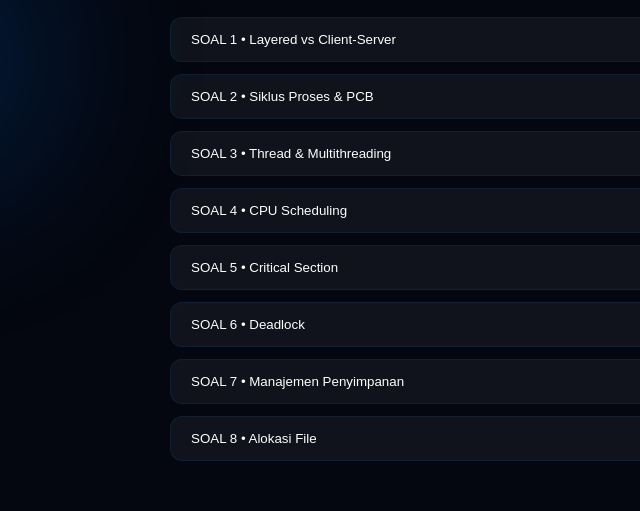
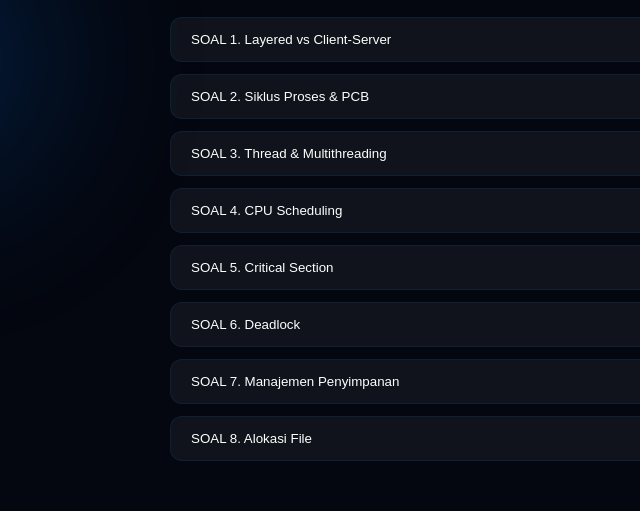
Before and after one commit to ThingForAll/uas-os-page, a plain HTML site: page index.html in a window 1280 px wide. Shown: the part 230-741 px from the top of the page, 90-730 px from the left. Drawn offline with Linux system fonts and the light colour scheme.

Commit message:
Update index.html

```diff
--- a/index.html
+++ b/index.html
@@ -24,14 +24,14 @@
 
   <!-- LIST SOAL -->
   <div class="list-container">
-    <button class="soal" data-id="1">SOAL 1 • Layered vs Client-Server</button>
-    <button class="soal" data-id="2">SOAL 2 • Siklus Proses & PCB</button>
-    <button class="soal" data-id="3">SOAL 3 • Thread & Multithreading</button>
-    <button class="soal" data-id="4">SOAL 4 • CPU Scheduling</button>
-    <button class="soal" data-id="5">SOAL 5 • Critical Section</button>
-    <button class="soal" data-id="6">SOAL 6 • Deadlock</button>
-    <button class="soal" data-id="7">SOAL 7 • Manajemen Penyimpanan</button>
-    <button class="soal" data-id="8">SOAL 8 • Alokasi File</button>
+    <button class="soal" data-id="1">SOAL 1. Layered vs Client-Server</button>
+    <button class="soal" data-id="2">SOAL 2. Siklus Proses & PCB</button>
+    <button class="soal" data-id="3">SOAL 3. Thread & Multithreading</button>
+    <button class="soal" data-id="4">SOAL 4. CPU Scheduling</button>
+    <button class="soal" data-id="5">SOAL 5. Critical Section</button>
+    <button class="soal" data-id="6">SOAL 6. Deadlock</button>
+    <button class="soal" data-id="7">SOAL 7. Manajemen Penyimpanan</button>
+    <button class="soal" data-id="8">SOAL 8. Alokasi File</button>
   </div>
 
   <div class="modal" id="modal" aria-hidden="true">
```
